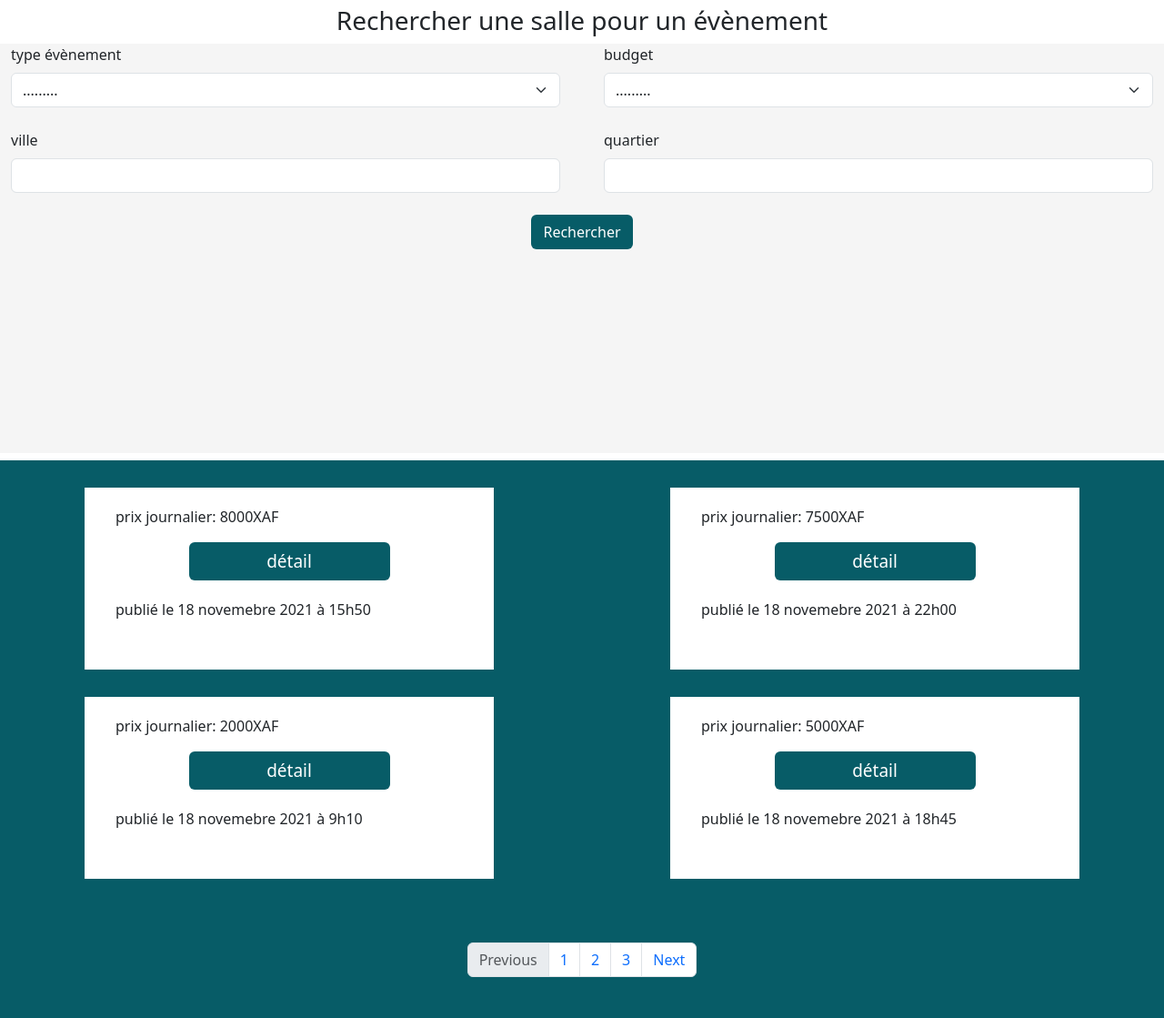
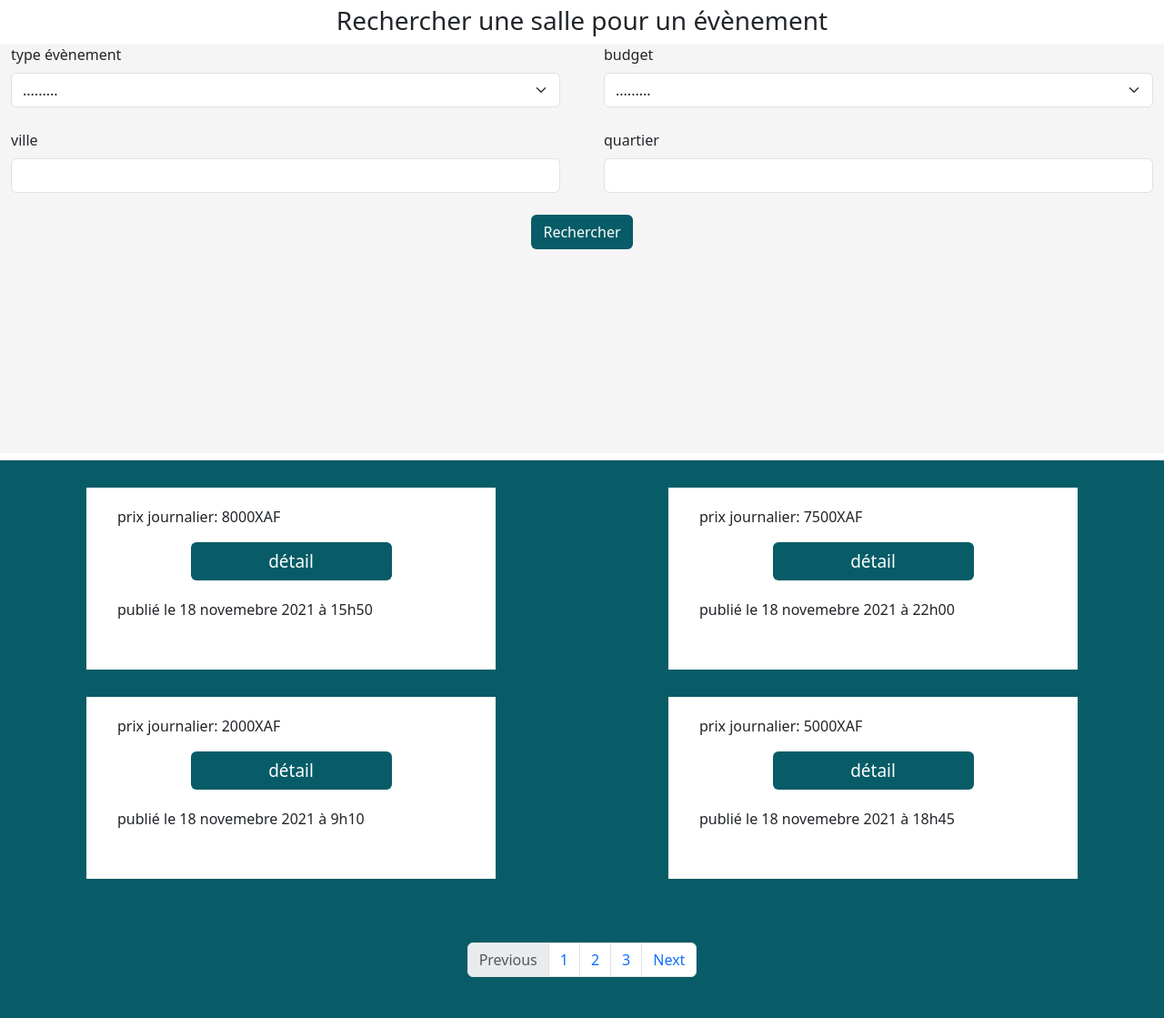
Before and after one commit to Sabo110/projet-tutore-license-avec-django, a Django app: page /members/ in a window 1280 px wide. Shown: the part 90-1209 px from the top of the page at 91% size. Run offline with Django 5.2, Linux system fonts and the light colour scheme; grey boxes are pictures that could not be loaded.

```diff
--- a/tutorial_project/event_room_managment/templates/event_room_managment/member_page.html
+++ b/tutorial_project/event_room_managment/templates/event_room_managment/member_page.html
@@ -57,7 +57,7 @@
     </div>
 
     <div class="container-fluid_2">
-        <div class="row g-2" >
+        <div class="row g-2 mx-0" >
             <div class="col-12 col-sm-6 mx-auto" style="height:200px; width:450px;  background-color:#FFFFFF;margin-top:30px; margin-bottom:10px">
                 <p style="margin-top:20px; margin-left:30px">prix journalier: 8000XAF</p>
                 <a href="" class="btn px-5 d-grid gap-2 col-6 mx-auto" id="btn_detail">
```
